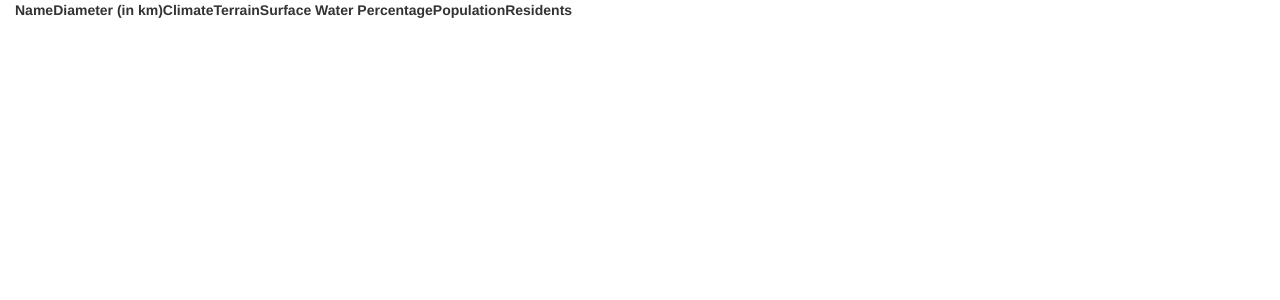
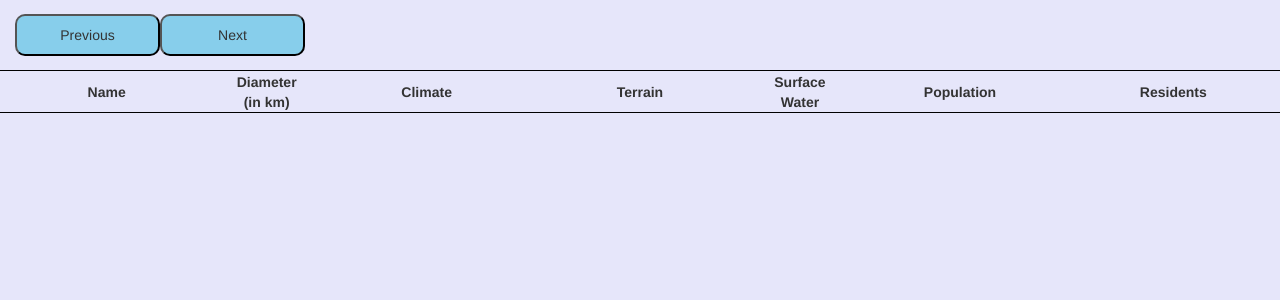
Before and after one commit to borzfele/web-si5-star-wars-stuff, a Flask app: page / in a window 1280 px wide. Shown: the top 300 px of the page. Run offline with Flask 2, Linux system fonts and the light colour scheme; lists and menus that the app fills with data are empty; some libraries are stand-ins or nearby versions.

Commit message:
home page completed

```diff
--- /dev/null
+++ b/static/dataHandler.js
@@ -0,0 +1,10 @@
+var app = app || {};
+
+app.dataHandler = {
+    defUrl: "http://swapi.co/api/planets/?page=1",
+    getPlanetsData : function(url) {
+        $.getJSON(url, function(response) {
+            app.dom.generateTable(response);
+        });
+    }
+}
--- /dev/null
+++ b/static/dom.js
@@ -0,0 +1,44 @@
+var app = app || {};
+
+app.dom = {
+    generateTable: function(datasToDisplay) {
+        $("#next").off("click");
+        $("#previous").off("click");
+        $("#planets_table").css('display', 'none');
+        $("#planets_data").html('');
+        for (i = 0; i < datasToDisplay['results'].length; i++) {
+            var defaultRow = document.getElementById('planet_data_x');
+            var clonedRow = defaultRow; 2
+            clonedRow = clonedRow.outerHTML.replace(/x/g, i);
+            $("#planets_data").append(clonedRow);
+            $("#name_" + i).html(datasToDisplay['results'][i]['name']);
+            $("#diameter_" + i).html(datasToDisplay['results'][i]['diameter']);
+            $("#climate_" + i).html(datasToDisplay['results'][i]['climate']);
+            $("#terrain_" + i).html(datasToDisplay['results'][i]['terrain']);
+            $("#surface_" + i).html(datasToDisplay['results'][i]['surface_water']);
+            $("#population_" + i).html(datasToDisplay['results'][i]['population']);
+            if (datasToDisplay['results'][i]['residents'].length === 1) {
+                $("#residents_" + i).html(datasToDisplay['results'][i]['residents'].length + " resident");
+            } else if (datasToDisplay['results'][i]['residents'].length > 1) {
+                $("#residents_" + i).html(datasToDisplay['results'][i]['residents'].length + " residents" );
+            } else {
+                $("#residents_" + i).html("No residents" );
+            };
+
+        }
+        $("#planets_table").css('display', 'block');
+        $("#planets_table").css('margin', 'auto');
+        $("#next").on("click", function() {
+                var next = datasToDisplay['next'];
+                app.dataHandler.getPlanetsData(next);
+        });
+        $("#previous").on("click", function() {
+            if (datasToDisplay['previous'] !== null) {
+                var previous = datasToDisplay['previous'];
+                app.dataHandler.getPlanetsData(previous);
+            } else {
+                alert('This is the first page!')
+            }
+        });
+    }
+}
--- a/static/main.css
+++ b/static/main.css
@@ -0,0 +1,46 @@
+#button_container {
+    height: 3em;
+    margin: 1em;
+    margin-left: 0em;
+}
+
+.button {
+    background: skyblue;
+    display: inline-block;
+    height: 3em;
+    border-radius: 10px;
+}
+
+#cloning {
+    display: none;
+}
+
+body {
+    background: lavender;
+}
+
+thead {
+    border-top: 1px solid black;
+    border-bottom: 1px solid black;
+}
+
+th {
+    text-align: center;
+}
+
+#planets_table {
+    margin: auto;
+    text-align: center;
+}
+
+tr {
+    height: 3em;
+}
+
+tr:nth-child(even) {
+    background-color: lightskyblue;
+}
+
+#planet_data_x {
+    display: none;
+}
--- a/static/main.js
+++ b/static/main.js
@@ -0,0 +1,7 @@
+var app = app || {};
+
+app.init = function() {
+    app.dataHandler.getPlanetsData(app.dataHandler.defUrl);
+}
+
+app.init();
--- a/templates/index.html
+++ b/templates/index.html
@@ -7,21 +7,40 @@
     <link href="https://maxcdn.bootstrapcdn.com/bootstrap/3.3.7/css/bootstrap.min.css" rel="stylesheet" integrity="sha384-BVYiiSIFeK1dGmJRAkycuHAHRg32OmUcww7on3RYdg4Va+PmSTsz/K68vbdEjh4u" crossorigin="anonymous">
     <link rel="stylesheet" type="text/css" href="{{url_for('static', filename='main.css')}}">
     <script src="https://ajax.googleapis.com/ajax/libs/jquery/3.2.1/jquery.min.js" defer></script>
-    <script src="{{url_for('static', filename='data_handler.js')}}" defer></script>
+    <script src="{{url_for('static', filename='dataHandler.js')}}" defer></script>
     <script src="{{url_for('static', filename='dom.js')}}" defer></script>
     <script src="{{url_for('static', filename='main.js')}}" defer></script>
     <title>Star Wars</title>
 </head>
 <body>
-    <table id="planets_table">
-        <tr class="col-sm-12">
-            <th>Name</th>
-            <th>Diameter (in km)</th>
-            <th>Climate</th>
-            <th>Terrain</th>
-            <th>Surface Water Percentage</th>
-            <th>Population</th>
-            <th>Residents</th>
+    <div class="col-sm-3" id="button_container">
+    <button class="col-sm-6 button" id="previous">Previous</button>
+    <button class="col-sm-6 button" id="next">Next</button>
+    </div>
+    <table class="col-sm-12" id="planets_table">
+        <thead>
+            <tr id="planets_table_header">
+                <th class="col-sm-2">Name</th>
+                <th class="col-sm-1">Diameter (in km)</th>
+                <th class="col-sm-2">Climate</th>
+                <th class="col-sm-2">Terrain</th>
+                <th class="col-sm-1">Surface Water</th>
+                <th class="col-sm-2">Population</th>
+                <th class="col-sm-2">Residents</th>
+            </tr>
+        </thead>
+        <tbody id="planets_data">
+        </tbody>
+    </table>
+    <table id="cloning">
+        <tr id="planet_data_x">
+            <td class="col-sm-2" id="name_x">pina</td>
+            <td class="col-sm-1" id="diameter_x">pina</td>
+            <td class="col-sm-2" id="climate_x">pina</td>
+            <td class="col-sm-2" id="terrain_x">pina</td>
+            <td class="col-sm-1" id="surface_x">pina</td>
+            <td class="col-sm-2" id="population_x">pina</td>
+            <td class="col-sm-2" id="residents_x">pina</td>
         </tr>
     </table>
 
```
